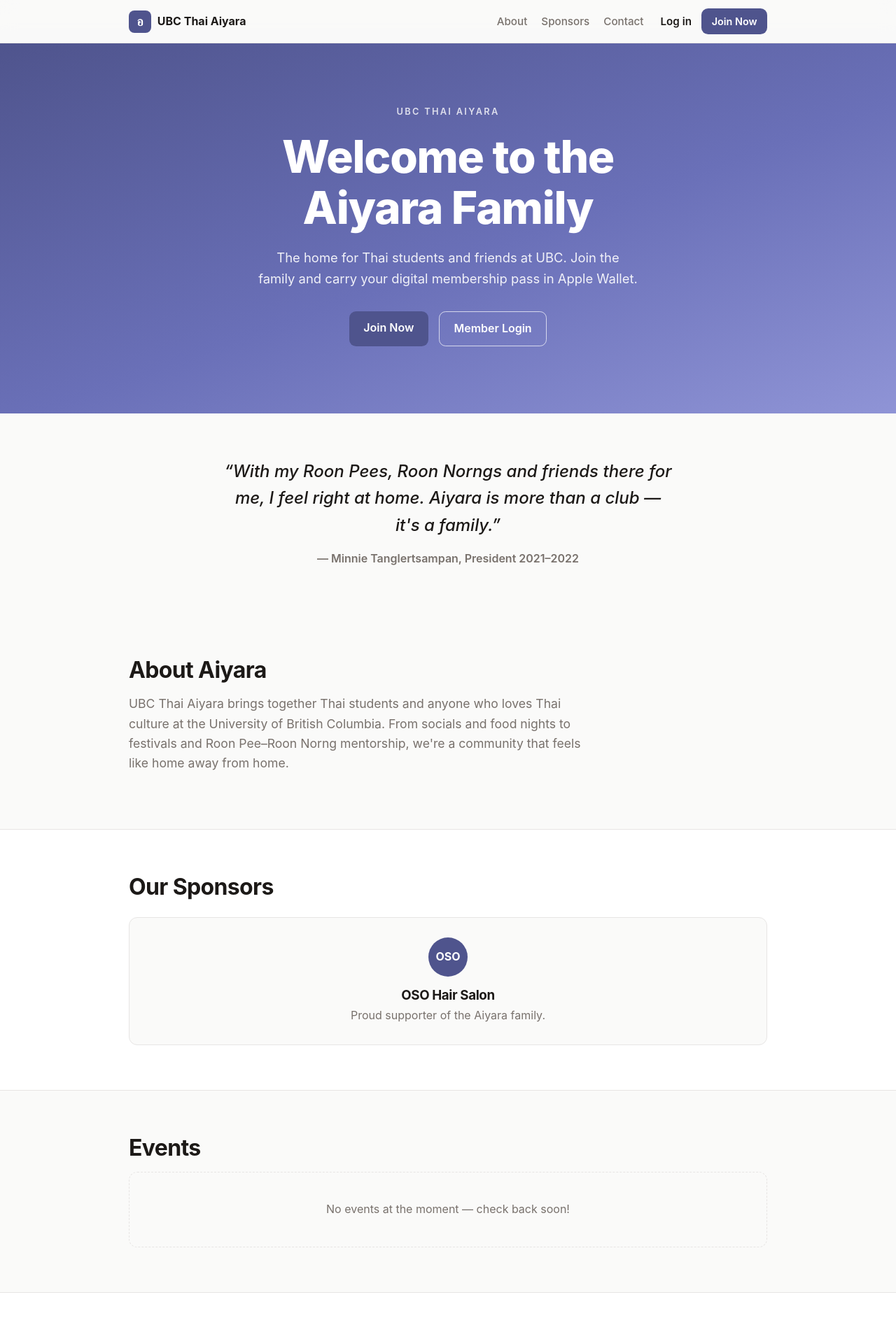
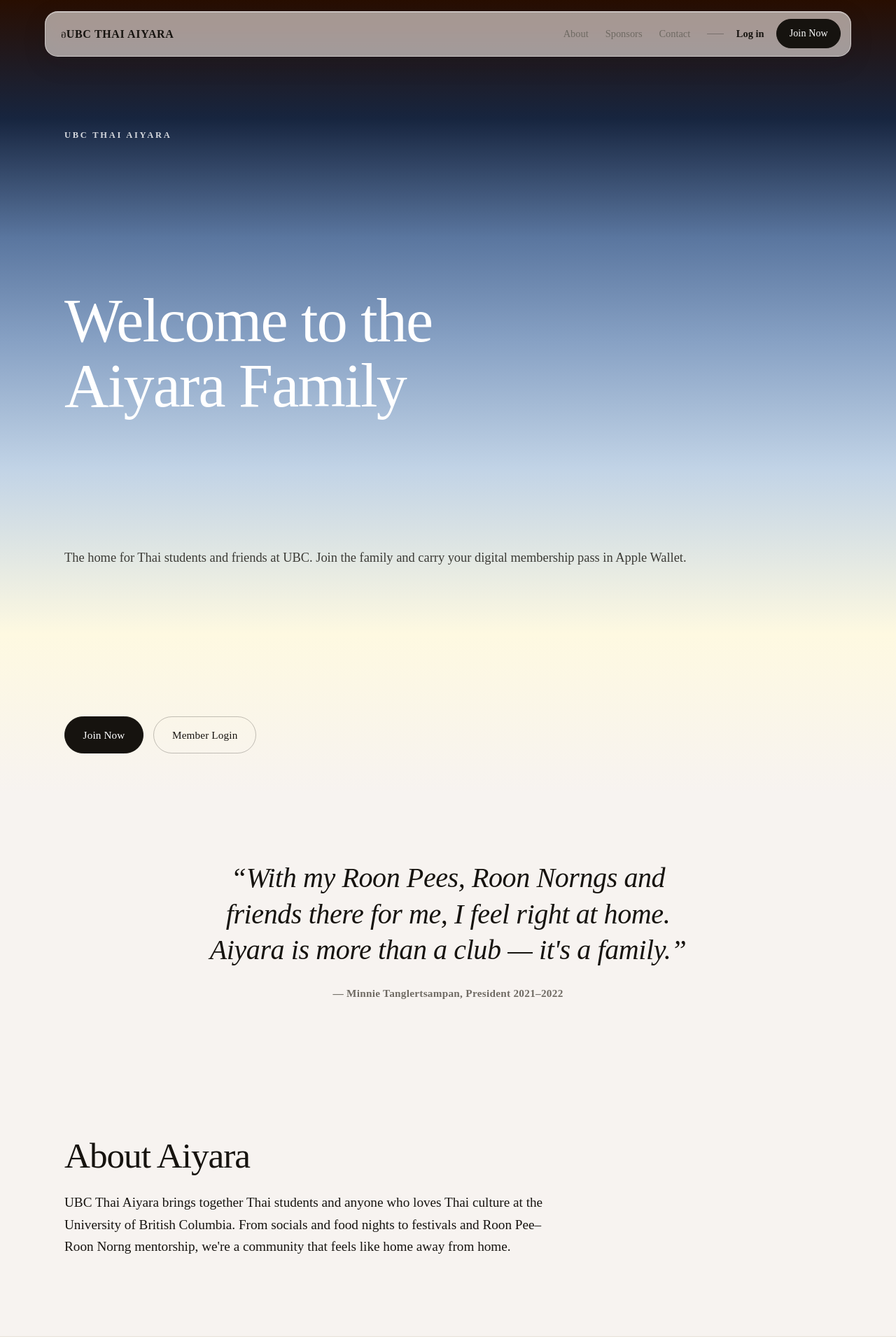
Before and after one commit to ubcthaiaiyara/website, a Next.js app: page / in a window 1280 px wide. Shown: the top 1914 px of the page at 70% size. Built offline with nearby package versions, Linux system fonts and the light colour scheme; no server answers.

Commit message:
feat(ui): change design system

```diff
--- a/app/globals.css
+++ b/app/globals.css
@@ -1,13 +1,26 @@
 :root {
-  --bg: #fafaf9;
-  --fg: #1c1917;
-  --muted: #78716c;
-  --accent: #4f548d;
-  --accent-dark: #3c4070;
-  --danger: #b91c1c;
-  --border: #e7e5e4;
+  --paper: #f7f3f0;
+  --bg: #f7f3f0;
+  --fg: #16130f;
+  --muted: #6f6a63;
+  --accent: #1c2644;
+  --accent-dark: #101830;
+  --danger: #b3261e;
+  --border: #e6e0d7;
   --card: #ffffff;
-  --max: 60rem;
+  --max: 72rem;
+  /* Signature "sunrise" gradient: espresso night at the top easing down through
+     navy and dusty blue into a warm cream dawn. */
+  --sunrise: linear-gradient(
+    180deg,
+    #280e01 0%,
+    #17253f 15%,
+    #5a769f 30%,
+    #87a1c4 43%,
+    #c1d3e6 59%,
+    #fef9e1 80%,
+    var(--paper) 100%
+  );
 }
 
 * {
@@ -23,17 +36,20 @@
 body {
   background: var(--bg);
   color: var(--fg);
-  font-family: -apple-system, BlinkMacSystemFont, "Segoe UI", Roboto, Helvetica,
-    Arial, sans-serif;
+  font-family: var(--font-sans), -apple-system, BlinkMacSystemFont, "Segoe UI",
+    Roboto, Helvetica, Arial, sans-serif;
   line-height: 1.6;
   -webkit-font-smoothing: antialiased;
+  text-rendering: optimizeLegibility;
 }
 
 h1,
 h2,
 h3 {
+  font-family: var(--font-serif), Georgia, "Times New Roman", serif;
+  font-weight: 400;
   letter-spacing: -0.02em;
-  line-height: 1.15;
+  line-height: 1.06;
 }
 
 a {
@@ -47,21 +63,26 @@
 
 /* ---------- Buttons ---------- */
 .button {
-  display: inline-block;
-  background: var(--accent);
+  display: inline-flex;
+  align-items: center;
+  justify-content: center;
+  background: var(--fg);
   color: #fff;
   text-decoration: none;
-  padding: 0.7rem 1.3rem;
-  border-radius: 0.6rem;
-  border: none;
-  font-size: 1rem;
-  font-weight: 600;
+  padding: 0.85rem 1.6rem;
+  border-radius: 999px;
+  border: 1px solid var(--fg);
+  font-size: 0.95rem;
+  font-weight: 500;
+  letter-spacing: 0.01em;
   cursor: pointer;
-  transition: background 0.15s ease, transform 0.05s ease;
+  transition: background 0.2s ease, color 0.2s ease, transform 0.06s ease,
+    border-color 0.2s ease;
 }
 
 .button:hover {
-  background: var(--accent-dark);
+  background: #000;
+  border-color: #000;
 }
 
 .button:active {
@@ -69,75 +90,81 @@
 }
 
 .button:disabled {
-  opacity: 0.6;
+  opacity: 0.55;
   cursor: not-allowed;
 }
 
 .button-ghost {
   background: transparent;
-  color: var(--accent);
-  border: 1px solid var(--accent);
+  color: var(--fg);
+  border: 1px solid rgba(22, 19, 15, 0.25);
 }
 
 .button-ghost:hover {
-  background: rgba(79, 84, 141, 0.08);
+  background: rgba(22, 19, 15, 0.06);
+  border-color: rgba(22, 19, 15, 0.4);
 }
 
 .button-sm {
-  padding: 0.45rem 0.9rem;
-  font-size: 0.9rem;
+  padding: 0.55rem 1.1rem;
+  font-size: 0.875rem;
 }
 
 /* ---------- Header / nav ---------- */
+/* Floating frosted "island": a detached pill that hovers over the content with
+   margin on all sides, a translucent blurred fill and a soft shadow. */
 .site-header {
-  position: sticky;
+  position: fixed;
   top: 0;
-  z-index: 10;
-  background: rgba(250, 250, 249, 0.85);
-  backdrop-filter: saturate(180%) blur(12px);
-  border-bottom: 1px solid var(--border);
+  left: 0;
+  right: 0;
+  z-index: 30;
+  padding: 1rem 1.25rem;
+  background: transparent;
 }
 
 .nav-inner {
   max-width: var(--max);
   margin: 0 auto;
-  padding: 0.75rem 1.5rem;
+  padding: 0.65rem 0.85rem 0.65rem 1.35rem;
   display: flex;
   align-items: center;
   gap: 1.5rem;
+  background: rgba(247, 243, 240, 0.6);
+  backdrop-filter: saturate(180%) blur(16px);
+  -webkit-backdrop-filter: saturate(180%) blur(16px);
+  border: 1px solid rgba(255, 255, 255, 0.45);
+  border-radius: 1.15rem;
+  box-shadow: 0 10px 34px rgba(22, 19, 15, 0.12),
+    inset 0 1px 0 rgba(255, 255, 255, 0.4);
 }
 
 .brand {
   display: flex;
   align-items: center;
-  gap: 0.55rem;
   text-decoration: none;
   color: var(--fg);
-  font-weight: 700;
 }
 
-.brand-mark {
-  display: grid;
-  place-items: center;
-  width: 2rem;
-  height: 2rem;
-  border-radius: 0.5rem;
-  background: var(--accent);
-  color: #fff;
-  font-size: 1.1rem;
+.brand-text {
+  font-weight: 800;
+  text-transform: uppercase;
+  letter-spacing: 0.04em;
+  font-size: 1rem;
 }
 
 .nav-links {
   display: flex;
-  gap: 1.25rem;
+  gap: 1.5rem;
   margin-left: auto;
 }
 
 .nav-links a {
   color: var(--muted);
   text-decoration: none;
-  font-size: 0.95rem;
+  font-size: 0.9rem;
   font-weight: 500;
+  transition: color 0.15s ease;
 }
 
 .nav-links a:hover {
@@ -147,72 +174,88 @@
 .nav-actions {
   display: flex;
   align-items: center;
-  gap: 0.9rem;
+  gap: 1.1rem;
+}
+
+/* Thin rule that separates the section links from the account actions, echoing
+   the reference nav's dash divider. */
+.nav-actions::before {
+  content: "";
+  width: 1.5rem;
+  height: 1px;
+  background: rgba(22, 19, 15, 0.3);
 }
 
 .nav-login {
   color: var(--fg);
   text-decoration: none;
-  font-size: 0.95rem;
+  font-size: 0.9rem;
   font-weight: 600;
+}
+
+.nav-login:hover {
+  opacity: 0.7;
 }
 
 /* ---------- Hero ---------- */
 .hero {
-  background: linear-gradient(160deg, #4f548d 0%, #6a70b8 55%, #8f94d6 100%);
+  background: var(--sunrise);
   color: #fff;
+  min-height: 100vh;
+  display: flex;
 }
 
 .hero-inner {
   max-width: var(--max);
+  width: 100%;
   margin: 0 auto;
-  padding: 5.5rem 1.5rem 6rem;
-  text-align: center;
+  padding: 11.5rem 1.75rem 3.5rem;
+  display: flex;
+  flex-direction: column;
+  justify-content: flex-start;
+  /* Match the space above the headline with the space between the headline and
+     the intro copy for even vertical rhythm. */
+  gap: 11.5rem;
 }
 
 .eyebrow {
   text-transform: uppercase;
-  letter-spacing: 0.18em;
-  font-size: 0.8rem;
+  letter-spacing: 0.22em;
+  font-size: 0.78rem;
   font-weight: 600;
-  color: rgba(255, 255, 255, 0.8);
-  margin-bottom: 1rem;
+  color: rgba(255, 255, 255, 0.82);
+  margin-bottom: 1.5rem;
 }
 
 .hero h1 {
-  font-size: clamp(2.5rem, 6vw, 4rem);
-  font-weight: 800;
-  margin: 0 0 1.25rem;
+  font-size: clamp(2.75rem, 7vw, 5.5rem);
+  max-width: 16ch;
+  margin: 0;
+  color: #fff;
+}
+
+.hero-bottom {
+  max-width: 34rem;
+  color: var(--fg);
 }
 
 .hero-sub {
-  color: rgba(255, 255, 255, 0.9);
+  color: rgba(22, 19, 15, 0.82);
   font-size: 1.15rem;
-  max-width: 34rem;
-  margin: 0 auto 2rem;
+  margin: 0 0 1.75rem;
 }
 
 .hero-cta {
   display: flex;
   gap: 0.9rem;
-  justify-content: center;
   flex-wrap: wrap;
-}
-
-.hero .button-ghost {
-  color: #fff;
-  border-color: rgba(255, 255, 255, 0.7);
-}
-
-.hero .button-ghost:hover {
-  background: rgba(255, 255, 255, 0.12);
 }
 
 /* ---------- Sections ---------- */
 .section {
   max-width: var(--max);
   margin: 0 auto;
-  padding: 4rem 1.5rem;
+  padding: 6rem 1.75rem;
 }
 
 .section-alt {
@@ -221,20 +264,32 @@
   border-top: 1px solid var(--border);
   border-bottom: 1px solid var(--border);
   /* Full-bleed background, but content aligned to the same centered column
-     as a regular .section (which is a 60rem box with 1.5rem inner padding). */
-  padding-left: max(1.5rem, calc(50% - var(--max) / 2 + 1.5rem));
-  padding-right: max(1.5rem, calc(50% - var(--max) / 2 + 1.5rem));
+     as a regular .section. */
+  padding-left: max(1.75rem, calc(50% - var(--max) / 2 + 1.75rem));
+  padding-right: max(1.75rem, calc(50% - var(--max) / 2 + 1.75rem));
+}
+
+.section-label {
+  display: block;
+  text-transform: uppercase;
+  letter-spacing: 0.18em;
+  font-size: 0.75rem;
+  font-weight: 600;
+  color: var(--muted);
+  margin-bottom: 1.25rem;
 }
 
 .section h2 {
-  font-size: 2rem;
-  font-weight: 700;
-  margin: 0 0 1rem;
+  font-size: clamp(2rem, 4vw, 3.25rem);
+  margin: 0 0 1.5rem;
+  max-width: 20ch;
 }
 
 .lead {
-  font-size: 1.1rem;
-  max-width: 42rem;
+  font-size: 1.2rem;
+  line-height: 1.65;
+  max-width: 44rem;
+  color: var(--fg);
 }
 
 /* Quote */
@@ -244,153 +299,207 @@
 
 .quote {
   margin: 0 auto;
-  max-width: 40rem;
+  max-width: 46rem;
   border: none;
 }
 
 .quote p {
-  font-size: 1.5rem;
-  font-weight: 500;
+  font-family: var(--font-serif), Georgia, serif;
+  font-size: clamp(1.6rem, 3.5vw, 2.5rem);
+  line-height: 1.28;
+  font-weight: 400;
   color: var(--fg);
   font-style: italic;
-  margin-bottom: 1rem;
+  letter-spacing: -0.01em;
+  margin-bottom: 1.5rem;
 }
 
 .quote cite {
   color: var(--muted);
   font-style: normal;
   font-weight: 600;
+  font-size: 0.95rem;
+  letter-spacing: 0.02em;
 }
 
 /* Sponsors */
 .sponsor-grid {
   display: grid;
-  grid-template-columns: repeat(auto-fit, minmax(15rem, 1fr));
+  grid-template-columns: repeat(auto-fit, minmax(16rem, 1fr));
   gap: 1.25rem;
-  margin-top: 1.5rem;
+  margin-top: 2rem;
 }
 
 .sponsor-card {
-  background: var(--bg);
+  background: var(--paper);
   border: 1px solid var(--border);
-  border-radius: 0.75rem;
-  padding: 1.75rem;
-  text-align: center;
+  border-radius: 1rem;
+  padding: 2rem;
+  transition: transform 0.2s ease, box-shadow 0.2s ease;
+}
+
+.sponsor-card:hover {
+  transform: translateY(-3px);
+  box-shadow: 0 12px 30px rgba(22, 19, 15, 0.08);
 }
 
 .sponsor-logo {
   display: grid;
   place-items: center;
-  width: 3.5rem;
-  height: 3.5rem;
-  margin: 0 auto 1rem;
+  width: 3.25rem;
+  height: 3.25rem;
+  margin: 0 0 1.25rem;
   border-radius: 50%;
   background: var(--accent);
   color: #fff;
   font-weight: 700;
+  letter-spacing: 0.02em;
 }
 
 .sponsor-card h3 {
-  margin: 0 0 0.35rem;
+  font-size: 1.3rem;
+  margin: 0 0 0.4rem;
 }
 
 .sponsor-card p {
   margin: 0;
+  font-size: 0.95rem;
 }
 
 /* Events */
 .events-empty {
-  border: 1px dashed var(--border);
-  border-radius: 0.75rem;
-  padding: 2.5rem;
+  border: 1px dashed rgba(22, 19, 15, 0.22);
+  border-radius: 1rem;
+  padding: 3.5rem;
   text-align: center;
-  margin-top: 1rem;
+  margin-top: 2rem;
 }
 
 .events-empty p {
   margin: 0;
+  font-size: 1.05rem;
 }
 
 /* Contact */
 .contact-links {
   display: flex;
-  gap: 1.5rem;
+  gap: 1.75rem;
   flex-wrap: wrap;
-  margin-bottom: 1.75rem;
+  margin: 2rem 0;
 }
 
 .contact-links a {
   font-weight: 600;
   text-decoration: none;
+  font-size: 1.05rem;
+  border-bottom: 1px solid transparent;
+  transition: border-color 0.15s ease;
 }
 
 .contact-links a:hover {
-  text-decoration: underline;
+  border-bottom-color: currentColor;
 }
 
 /* ---------- Footer ---------- */
 .site-footer {
   border-top: 1px solid var(--border);
-  background: #fff;
+  background: var(--fg);
+  color: rgba(255, 255, 255, 0.75);
 }
 
 .footer-inner {
   max-width: var(--max);
   margin: 0 auto;
-  padding: 2rem 1.5rem;
-  text-align: center;
+  padding: 4rem 1.75rem 2.5rem;
+}
+
+.footer-top {
+  display: flex;
+  flex-wrap: wrap;
+  gap: 2rem;
+  align-items: flex-end;
+  justify-content: space-between;
+  padding-bottom: 3rem;
+  border-bottom: 1px solid rgba(255, 255, 255, 0.12);
+}
+
+.footer-wordmark {
+  font-family: var(--font-serif), Georgia, serif;
+  font-size: clamp(2rem, 5vw, 3.5rem);
+  color: #fff;
+  line-height: 1;
+  margin: 0;
+}
+
+.footer-socials {
+  display: flex;
+  gap: 1.5rem;
 }
 
 .footer-inner .social {
-  margin: 0 0.6rem;
+  color: rgba(255, 255, 255, 0.75);
   text-decoration: none;
   font-weight: 500;
+  font-size: 0.95rem;
+  transition: color 0.15s ease;
+}
+
+.footer-inner .social:hover {
+  color: #fff;
+}
+
+.footer-bottom {
+  display: flex;
+  flex-wrap: wrap;
+  gap: 0.5rem 1.5rem;
+  justify-content: space-between;
+  padding-top: 1.75rem;
 }
 
 .copyright {
   font-size: 0.85rem;
-  color: var(--muted);
-  margin: 0.5rem 0 0;
+  color: rgba(255, 255, 255, 0.55);
+  margin: 0;
 }
 
 /* ---------- Auth / dashboard pages ---------- */
 .auth-main {
-  max-width: 26rem;
+  max-width: 27rem;
   margin: 0 auto;
-  padding: 3.5rem 1.5rem;
+  padding: 7.5rem 1.75rem 5rem;
 }
 
 .auth-main h1 {
-  font-size: 1.9rem;
-  font-weight: 700;
+  font-size: 2.4rem;
   margin: 0 0 0.5rem;
 }
 
 .card {
   background: var(--card);
   border: 1px solid var(--border);
-  border-radius: 0.75rem;
-  padding: 1.5rem;
-  margin-top: 1.5rem;
+  border-radius: 1rem;
+  padding: 1.75rem;
+  margin-top: 1.75rem;
 }
 
 .field {
   display: flex;
   flex-direction: column;
-  gap: 0.35rem;
-  margin-bottom: 1rem;
+  gap: 0.4rem;
+  margin-bottom: 1.1rem;
 }
 
 .field label {
-  font-size: 0.875rem;
+  font-size: 0.85rem;
   font-weight: 600;
 }
 
 .field input {
-  padding: 0.6rem 0.7rem;
+  padding: 0.7rem 0.85rem;
   border: 1px solid var(--border);
-  border-radius: 0.5rem;
+  border-radius: 0.6rem;
   font-size: 1rem;
+  font-family: inherit;
   background: #fff;
   color: var(--fg);
 }
@@ -413,7 +522,7 @@
 }
 
 .form-alt {
-  margin: 1rem 0 0;
+  margin: 1.25rem 0 0;
   font-size: 0.9rem;
 }
 
@@ -426,41 +535,44 @@
   display: flex;
   flex-direction: column;
   gap: 0.4rem;
-  background: linear-gradient(150deg, var(--accent), #6a70b8);
+  background: var(--sunrise);
   color: #fff;
-  border-radius: 0.75rem;
-  padding: 1.5rem;
+  border-radius: 1rem;
+  padding: 1.75rem;
   margin-bottom: 1.5rem;
   text-align: left;
+  min-height: 9rem;
+  justify-content: flex-end;
 }
 
 .pass-org {
   font-size: 0.8rem;
-  letter-spacing: 0.1em;
+  letter-spacing: 0.14em;
   text-transform: uppercase;
-  opacity: 0.85;
+  opacity: 0.9;
 }
 
 .pass-name {
-  font-size: 1.4rem;
-  font-weight: 700;
+  font-family: var(--font-serif), Georgia, serif;
+  font-size: 1.6rem;
+  letter-spacing: -0.01em;
 }
 
 .pass-status {
-  font-size: 0.85rem;
-  opacity: 0.9;
+  font-size: 0.82rem;
+  letter-spacing: 0.08em;
+  opacity: 0.85;
 }
 
 .pass-card .hint {
   display: block;
-  margin-top: 0.75rem;
+  margin-top: 0.85rem;
 }
 
 /* Account details */
 .card-title {
-  font-size: 1.1rem;
-  font-weight: 700;
-  margin: 0 0 0.75rem;
+  font-size: 1.25rem;
+  margin: 0 0 1rem;
 }
 
 .detail-list {
@@ -472,7 +584,7 @@
   justify-content: space-between;
   align-items: baseline;
   gap: 1rem;
-  padding: 0.65rem 0;
+  padding: 0.75rem 0;
   border-bottom: 1px solid var(--border);
 }
 
@@ -494,5 +606,16 @@
 }
 
 .auth-main > .button-ghost {
-  margin-top: 1.5rem;
+  margin-top: 1.75rem;
 }
+
+@media (max-width: 640px) {
+  .hero-inner {
+    padding: 5.5rem 1.5rem 3rem;
+    gap: 3rem;
+  }
+
+  .section {
+    padding: 4.5rem 1.5rem;
+  }
+}
```
